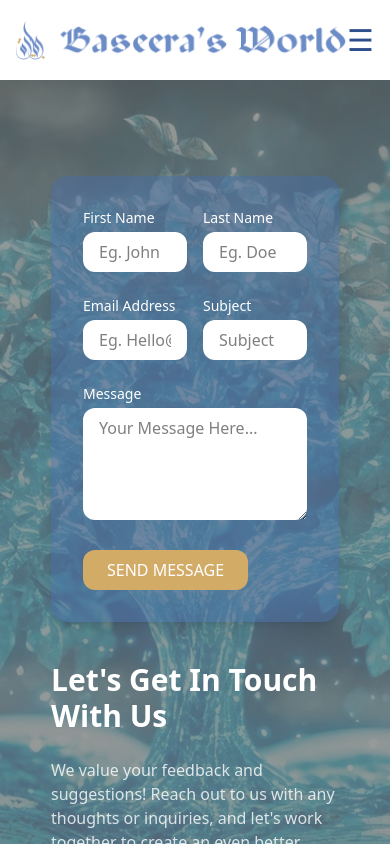
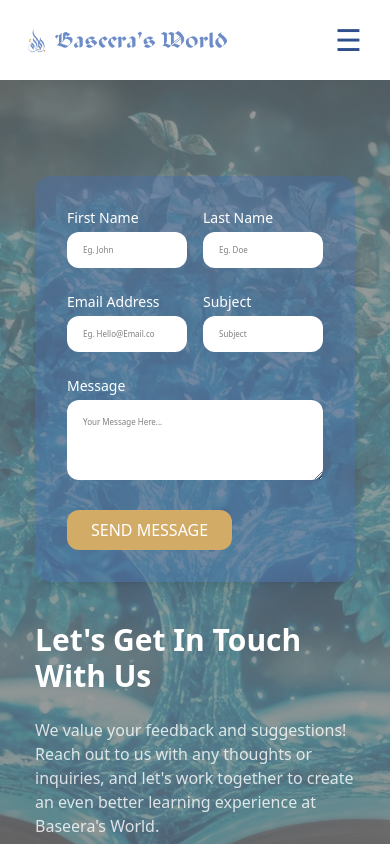
Before and after one commit to zabriqan/baseera-next, a Next.js app: page /contact in a window 390 px wide. Shown: the top 844 px of the page. Built offline with nearby package versions, Linux system fonts and the light colour scheme.

Commit message:
layout fixes

```diff
--- a/app/compunents/header.tsx
+++ b/app/compunents/header.tsx
@@ -36,7 +36,7 @@ export default function Header() {
             <div className="flex gap-4 items-center justify-center md:justify-start flex-wrap">
               <Link
                 href="/contact"
-                className="bg-secondary text-white px-6 py-3 rounded-lg font-medium shadow hover:bg-secondary-bold transition flex items-center gap-2"
+                className="bg-secondary text-white px-3 md:px-6 py-3 rounded-lg font-medium shadow hover:bg-secondary-bold transition flex items-center gap-2"
               >
                 Awaken Baseera <ArrowRight size={18} />
               </Link>
--- a/app/compunents/nav.tsx
+++ b/app/compunents/nav.tsx
@@ -51,11 +51,11 @@ export default function Navbar() {
 
   return (
     <nav className="w-full bg-white sticky top-0 z-40">
-      <div className="max-w-7xl mx-auto flex items-center justify-between h-20 px-4">
+      <div className="w-full max-w-7xl mx-auto flex items-center justify-between h-20 px-7 md:px-0">
         {/* Logo */}
         <div className="flex items-center gap-10">
           <Link href="/">
-            <Image src={logo} alt="Logo"  />
+            <Image src={logo} alt="Logo"  className="w-50 md:w-80 h-auto" />
           </Link>
         </div>
 
--- a/app/contact/page.tsx
+++ b/app/contact/page.tsx
@@ -26,7 +26,7 @@ export default function ContactPage() {
       </div>
 
       {/* Content */}
-      <div className="relative z-10 md:w-7xl w-80 mx-auto px-4 md:px-10 py-24 flex flex-col md:flex-row gap-10">
+      <div className="relative z-10 md:w-7xl w-80 mx-auto  md:px-10 py-24 flex flex-col md:flex-row gap-10">
         {/* Form Section */}
         <form
           className="bg-primary/40  p-8 md:p-12 rounded-2xl flex-1 space-y-6 shadow-lg text-white"
@@ -37,7 +37,7 @@ export default function ContactPage() {
               <input
                 type="text"
                 placeholder="Eg. John"
-                className="w-full rounded-xl px-4 py-2 bg-white text-black focus:outline-none focus:ring-2 focus:ring-white"
+                className="w-full rounded-xl text-[8px] md:text-sm px-4 py-3 bg-white text-black focus:outline-none focus:ring-2 focus:ring-white"
               />
             </div>
             <div className="w-1/2">
@@ -45,7 +45,7 @@ export default function ContactPage() {
               <input
                 type="text"
                 placeholder="Eg. Doe"
-                className="w-full rounded-xl px-4 py-2 bg-white text-black focus:outline-none focus:ring-2 focus:ring-white"
+                className="w-full rounded-xl text-[8px] md:text-sm px-4 py-3 bg-white text-black focus:outline-none focus:ring-2 focus:ring-white"
               />
             </div>
           </div>
@@ -56,7 +56,7 @@ export default function ContactPage() {
               <input
                 type="email"
                 placeholder="Eg. Hello@Email.co"
-                className="w-full  rounded-xl px-4 py-2 bg-white text-black focus:outline-none focus:ring-2 focus:ring-white"
+                className="w-full text-[8px] md:text-sm rounded-xl px-4 py-3 bg-white text-black focus:outline-none focus:ring-2 focus:ring-white"
               />
             </div>
             <div className="w-1/2">
@@ -64,7 +64,7 @@ export default function ContactPage() {
               <input
                 type="text"
                 placeholder="Subject"
-                className="w-full rounded-xl px-4 py-2 bg-white text-black focus:outline-none focus:ring-2 focus:ring-white"
+                className="w-full text-[8px] md:text-sm rounded-xl px-4 py-3 bg-white text-black focus:outline-none focus:ring-2 focus:ring-white"
               />
             </div>
           </div>
@@ -74,7 +74,7 @@ export default function ContactPage() {
             <textarea
               rows={4}
               placeholder="Your Message Here..."
-              className="w-full rounded-xl px-4 py-2 bg-white text-black focus:outline-none focus:ring-2 focus:ring-white"
+              className="w-full text-[8px] md:text-sm rounded-xl px-4 py-4 bg-white text-black focus:outline-none focus:ring-2 focus:ring-white"
             ></textarea>
           </div>
 
```
